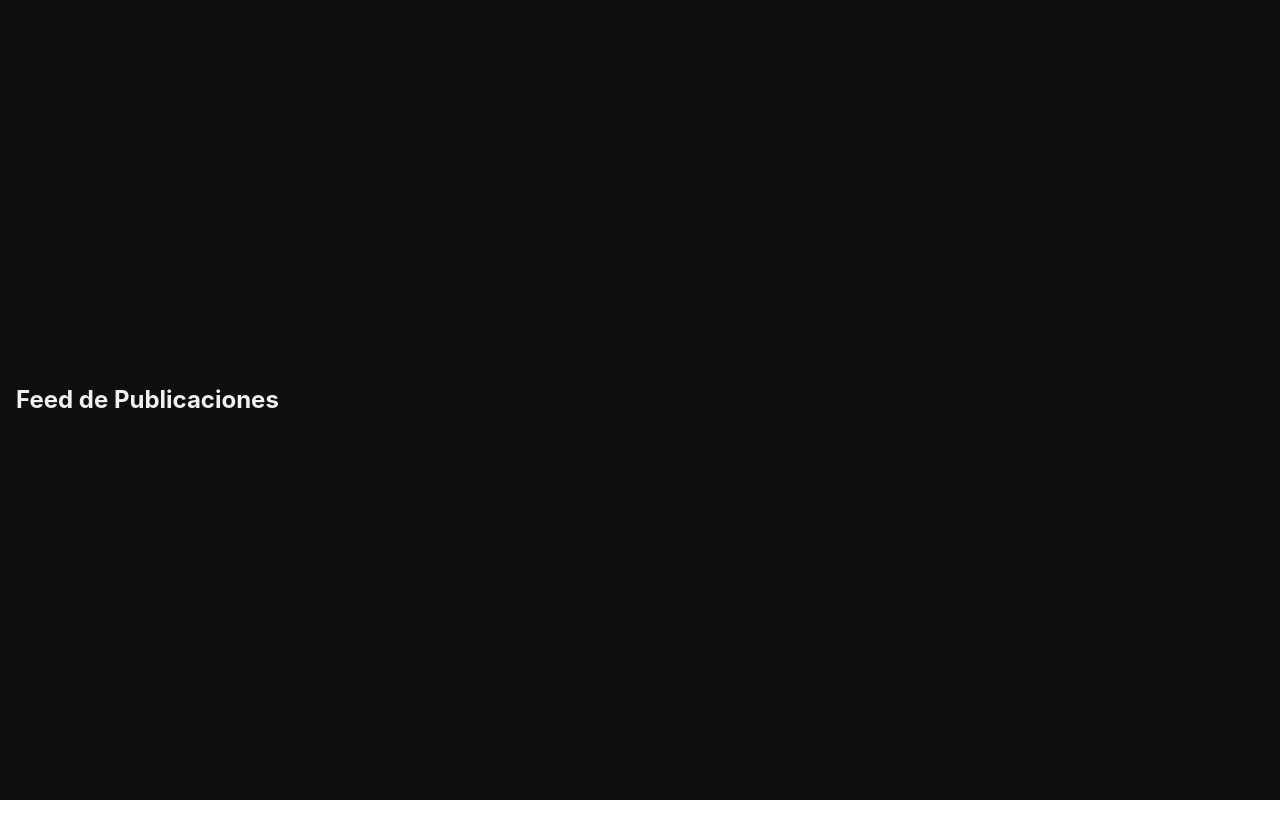
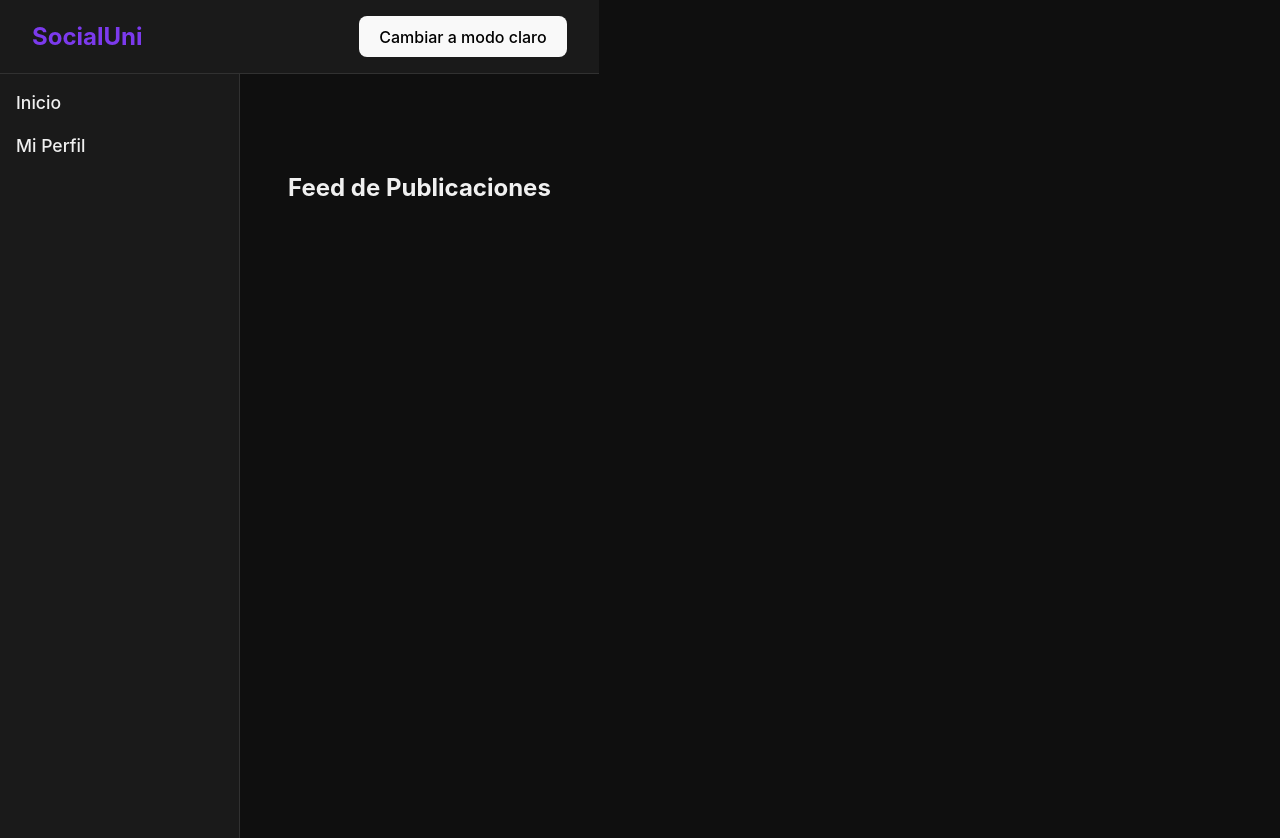
Before and after one commit to juanjosnsolarte/proyectofinal_EDyA2, a React (Vite) app in the folder proyecto-final/: page /feed in a window 1280 px wide. Shown: the top 838 px of the page. Before the commit the page ends 800 px from the top, so only its background shows below. Built offline with nearby package versions, Linux system fonts and the light colour scheme.

Commit message:
Creacion del layout principal con header, sidebar y área de contenido

```diff
--- /dev/null
+++ b/proyecto-final/src/components/Layout/Header.jsx
@@ -0,0 +1,19 @@
+import ThemeToggle from '../Shared/ThemeToggle'
+import styles from '../../styles/layout/Header.module.scss'
+import { Link } from 'react-router-dom'
+
+function Header() {
+  return (
+    <header className={styles.header}>
+      <Link to="/feed" className={styles.title}>
+        SocialUni
+      </Link>
+
+      <div className={styles.actions}>
+        <ThemeToggle />
+      </div>
+    </header>
+  )
+}
+
+export default Header
--- /dev/null
+++ b/proyecto-final/src/components/Layout/Layout.jsx
@@ -0,0 +1,23 @@
+import styles from '../../styles/layout/Layout.module.scss'
+import Header from './Header'
+import Sidebar from './Sidebar'
+
+function Layout({ children }) {
+  return (
+    <div>
+      <Header />
+
+      <div className={styles.layout}>
+        <aside className={styles.sidebar}>
+          <Sidebar />
+        </aside>
+
+        <main className={styles.content}>
+          {children}
+        </main>
+      </div>
+    </div>
+  )
+}
+
+export default Layout
--- /dev/null
+++ b/proyecto-final/src/components/Layout/Sidebar.jsx
@@ -0,0 +1,15 @@
+import { Link } from 'react-router-dom'
+import styles from '../../styles/layout/Sidebar.module.scss'
+
+function Sidebar() {
+  return (
+    <nav className={styles.sidebar}>
+      <ul>
+        <li><Link to="/feed">Inicio</Link></li>
+        <li><Link to="/profile/me">Mi Perfil</Link></li>
+      </ul>
+    </nav>
+  )
+}
+
+export default Sidebar
--- a/proyecto-final/src/routes/AppRoutes.jsx
+++ b/proyecto-final/src/routes/AppRoutes.jsx
@@ -3,6 +3,7 @@ import Login from '../pages/Login'
 import Register from '../pages/Register'
 import Feed from '../pages/Feed'
 import Profile from '../pages/Profile'
+import Layout from '../components/Layout/Layout'
 
 export const AppRoutes = () => {
   return (
@@ -10,8 +11,25 @@ export const AppRoutes = () => {
       <Route path="/" element={<Login />} />
       <Route path="/login" element={<Login />} />
       <Route path="/register" element={<Register />} />
-      <Route path="/feed" element={<Feed />} />
-      <Route path="/profile/:id" element={<Profile />} />
+
+      <Route
+        path="/feed"
+        element={
+          <Layout>
+            <Feed />
+          </Layout>
+        }
+      />
+
+      <Route
+        path="/profile/:id"
+        element={
+          <Layout>
+            <Profile />
+          </Layout>
+        }
+      />
+
     </Routes>
   )
 }
--- /dev/null
+++ b/proyecto-final/src/styles/layout/Header.module.scss
@@ -0,0 +1,20 @@
+.header {
+  display: flex;
+  justify-content: space-between;
+  align-items: center;
+  background: var(--card-bg);
+  padding: 1rem 2rem;
+  border-bottom: 1px solid rgba(255,255,255,0.1);
+}
+
+.title {
+  font-size: 1.5rem;
+  font-weight: bold;
+  color: var(--primary);
+  text-decoration: none;
+}
+
+.actions {
+  display: flex;
+  gap: 1rem;
+}
--- /dev/null
+++ b/proyecto-final/src/styles/layout/Layout.module.scss
@@ -0,0 +1,22 @@
+.layout {
+  display: flex;
+  min-height: 100vh;
+}
+
+.sidebar {
+  width: 240px;
+  background: var(--card-bg);
+  padding: 1rem;
+  border-right: 1px solid rgba(255, 255, 255, 0.1);
+}
+
+.content {
+  flex: 1;
+  padding: 2rem;
+}
+
+@media (max-width: 768px) {
+  .sidebar {
+    display: none;
+  }
+}
--- /dev/null
+++ b/proyecto-final/src/styles/layout/Sidebar.module.scss
@@ -0,0 +1,19 @@
+.sidebar {
+  ul {
+    list-style: none;
+
+    li {
+      margin-bottom: 1rem;
+
+      a {
+        color: var(--text);
+        text-decoration: none;
+        font-size: 1.1rem;
+
+        &:hover {
+          color: var(--primary);
+        }
+      }
+    }
+  }
+}
```
